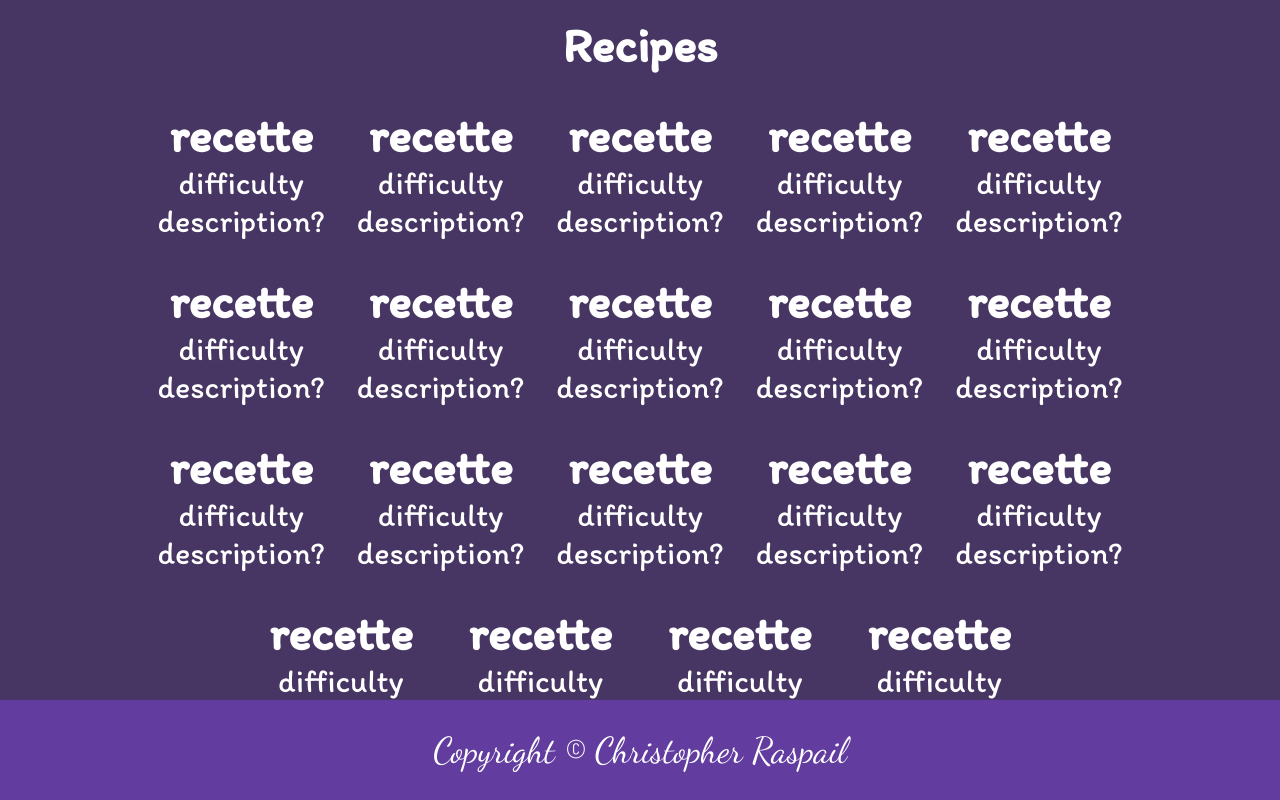
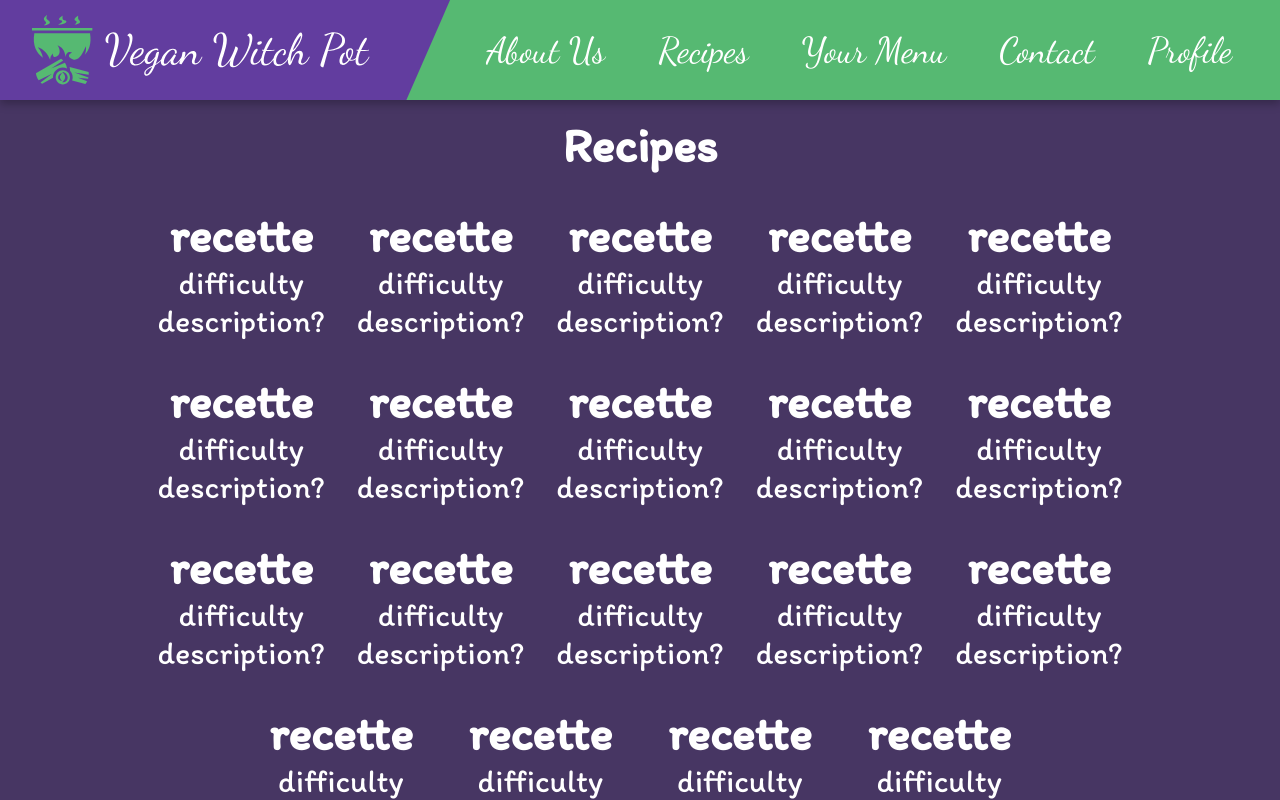
Before and after one commit to Laynaria/Vegan-Witch-Pot, a React (Vite) app in the folder frontend/: page / in a window 1280 px wide. Both pictures are taken after a click on the button "Enter". Shown: the top 800 px of the page. Built offline with nearby package versions, Linux system fonts and the light colour scheme.

Commit message:
header desktop done

```diff
--- a/frontend/src/App.scss
+++ b/frontend/src/App.scss
@@ -13,9 +13,16 @@ body {
   background-color: $background-color;
 }
 
+#root {
+  min-height: 100vh;
+  display: grid;
+  grid-template-rows: auto 1fr auto;
+}
+
 main {
   display: flex;
   flex-direction: column;
   align-items: center;
   justify-content: center;
+  grid-row: 2 / 3;
 }
--- a/frontend/src/components/Footer/Footer.scss
+++ b/frontend/src/components/Footer/Footer.scss
@@ -9,9 +9,10 @@ footer {
   text-align: center;
   font-family: $font-title;
   font-size: $title-size;
-  position: fixed;
   width: 100%;
-  bottom: 0;
+  border-top: 1px solid rgba(0, 0, 0, 0.5);
+
+  grid-row: 3 / 4;
 
   a {
     text-decoration: none;
--- /dev/null
+++ b/frontend/src/components/Header/Header.jsx
@@ -0,0 +1,22 @@
+import { Link } from "react-router-dom";
+import logo from "@assets/logos/logo.svg";
+import "./Header.scss";
+
+export default function Header() {
+  return (
+    <header>
+      <Link to="/">
+        <img src={logo} alt="logo" />
+      </Link>
+      <nav>
+        <ul>
+          <li>About Us</li>
+          <li>Recipes</li>
+          <li>Your Menu</li>
+          <li>Contact</li>
+          <li>Profile</li>
+        </ul>
+      </nav>
+    </header>
+  );
+}
--- /dev/null
+++ b/frontend/src/components/Header/Header.scss
@@ -0,0 +1,50 @@
+@import "../../assets/variables";
+
+header {
+  background-color: $primary-color;
+  box-sizing: border-box;
+  height: 100px;
+  display: flex;
+  align-items: center;
+  justify-content: space-between;
+  text-align: center;
+  font-family: $font-title;
+  font-size: $title-size;
+  width: 100%;
+  filter: drop-shadow(0px 4px 4px rgba(0, 0, 0, 0.25));
+  padding-left: $basic-space * 2;
+
+  grid-row: 1 / 2;
+
+  a {
+    height: 100%;
+    display: flex;
+    align-items: center;
+
+    img {
+      height: 70%;
+    }
+  }
+
+  nav {
+    background-color: $secondary-color;
+    height: 100%;
+    width: 70%;
+    box-sizing: border-box;
+    padding: 0 $basic-space * 3 0 $basic-space * 5;
+    // box-shadow: -4px 0px 4px rgba(0, 0, 0, 0.25);
+    clip-path: polygon(5% 0%, 100% 0%, 100% 100%, 0% 100%);
+    // clip-path: polygon(100% 0, 0% 100%, 0% 100%, 100% 100%);
+    // -webkit-clip-path: polygon(0 0, 0 100%, 100% 100%, 100% 25%, 75% 0);
+    // clip-path: polygon(75% 0, 0 100%, 100% 100%, 100% 25%, 100% 0);
+
+    ul {
+      height: 100%;
+      display: flex;
+      align-items: center;
+      justify-content: space-between;
+      list-style: none;
+      font-size: $title-size;
+    }
+  }
+}
--- a/frontend/src/components/Layout/Layout.jsx
+++ b/frontend/src/components/Layout/Layout.jsx
@@ -1,9 +1,11 @@
+import Header from "@components/Header/Header";
 import Footer from "@components/Footer/Footer";
 
 export default function Layout({ children }) {
   return (
     <>
-      {children}
+      <Header />
+      <main>{children}</main>
       <Footer />
     </>
   );
--- a/frontend/src/pages/Home.jsx
+++ b/frontend/src/pages/Home.jsx
@@ -6,14 +6,16 @@ import Recipes from "@components/Home/Recipes";
 export default function Home() {
   const [isLanding, setIsLanding] = useState(true);
   return (
-    <main>
+    <>
       {isLanding ? (
-        <Landing setIsLanding={setIsLanding} />
+        <main>
+          <Landing setIsLanding={setIsLanding} />
+        </main>
       ) : (
         <Layout>
           <Recipes />
         </Layout>
       )}
-    </main>
+    </>
   );
 }
--- a/frontend/src/router/router.jsx
+++ b/frontend/src/router/router.jsx
@@ -7,7 +7,7 @@ export default function Router() {
     <BrowserRouter>
       <Routes>
         <Route index element={<Home />} />
-        {/* <Route path="/" element={<Home />} /> */}
+        <Route path="/" element={<Home />} />
 
         <Route path="*" element={<Error />} />
       </Routes>
```
Also changed, not shown: frontend/.eslintrc.json.
